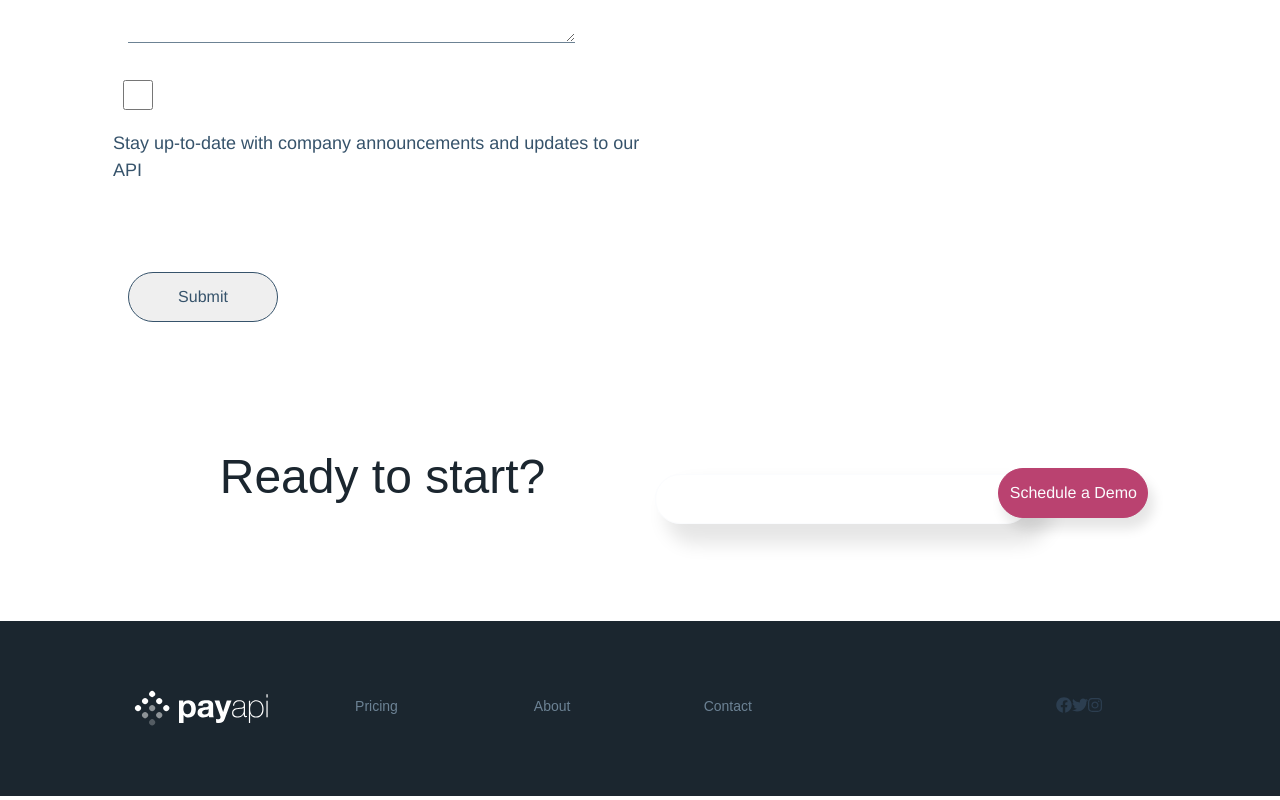
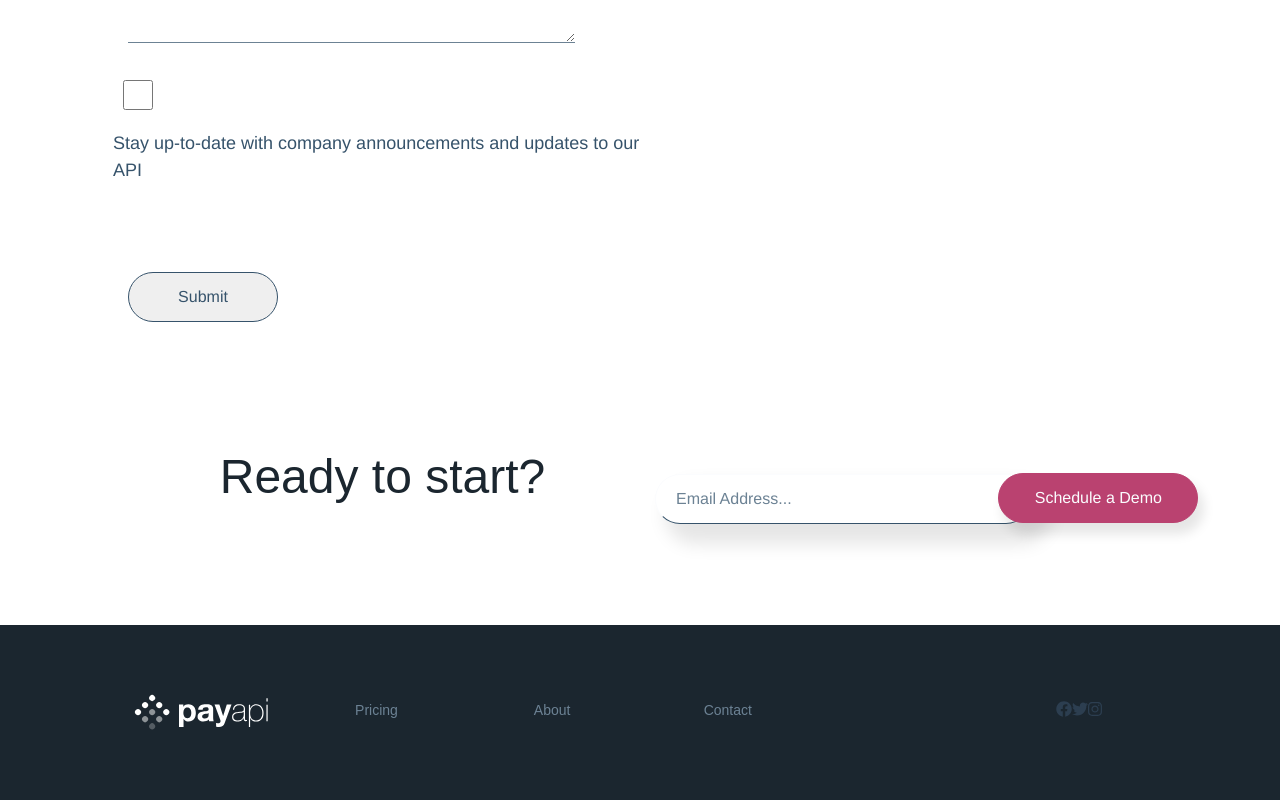
Before and after one commit to clf94-dev/payapi-vue, a Vue app: page /contact in a window 1280 px wide. Shown: the part 759-1559 px from the top of the page. Built offline with nearby package versions, Linux system fonts and the light colour scheme.

Commit message:
added email validat. ctas component and fixed btn

```diff
--- a/src/components/Cta.vue
+++ b/src/components/Cta.vue
@@ -4,11 +4,15 @@
         <b-col class="title-col" xs="12" sm="12" md="6" lg="6">
             <h2>Ready to start?</h2>
         </b-col>
-        <b-col class="input-row" xs="12" sm="12" md="6" lg="6">
+        <b-col class="input-row" xs="12" sm="12" md="6" lg="6" @submit.prevent="showData()">
             <form>
                 <b-row>
                     <b-col xs="12" sm="8" md="8" lg="8" class="input-col">
-                        <input type="text">
+                        <input name="email" v-model="email" :style="[submitted && (!$v.email.required || !$v.email.email ) ? {color: '#da6d97', borderBottomColor: '#da6d97'} : {color: '#36536b', borderBottomColor: '#36536b'} ]" type="text" placeholder="Email Address...">
+                        <div :style="{color: ' #f67e7e'}" v-if="submitted && !$v.email.required">
+                            An Email Address is required</div>
+                        <div :style="{color: ' #f67e7e'}" v-if="submitted && !$v.email.email">
+                            Invalid Email Address </div>
                     </b-col>
                     <b-col xs="12" sm="4" md="4" lg="4" class="btn-col">
                         <button type="submit" class='pink-btn'>Schedule a Demo</button>
@@ -23,8 +27,37 @@
 </template>
 
 <script>
+import {
+    required,
+    email
+} from 'vuelidate/lib/validators'
 export default {
-    name: 'Cta'
+    name: 'Cta',
+    validations: {
+        email: {
+            email,
+            required
+
+        }
+
+    },
+    methods: {
+        showData() {
+            console.log(this.email),
+                this.submitted = true;
+
+            this.$v.$touch();
+            if (this.$v.$invalid) {
+                return false;
+            }
+        }
+    },
+    data() {
+        return {
+            submitted: false,
+            email: ""
+        }
+    },
 }
 </script>
 
@@ -120,7 +153,7 @@ export default {
 
 .cta-section .input-row .btn-col .pink-btn {
     height: 50px;
-    margin-top: 14%;
+    margin-top: 17%;
     width: 80%;
     box-shadow: 5px 10px 12px 1px rgba(0, 0, 0, 0.1);
     border-radius: 25px;
@@ -133,7 +166,7 @@ export default {
 
 @media screen and (min-width: 755px) {
     .cta-section .input-row .btn-col .pink-btn {
-        width: 150px;
+        width: 200px;
     }
 }
 
```
